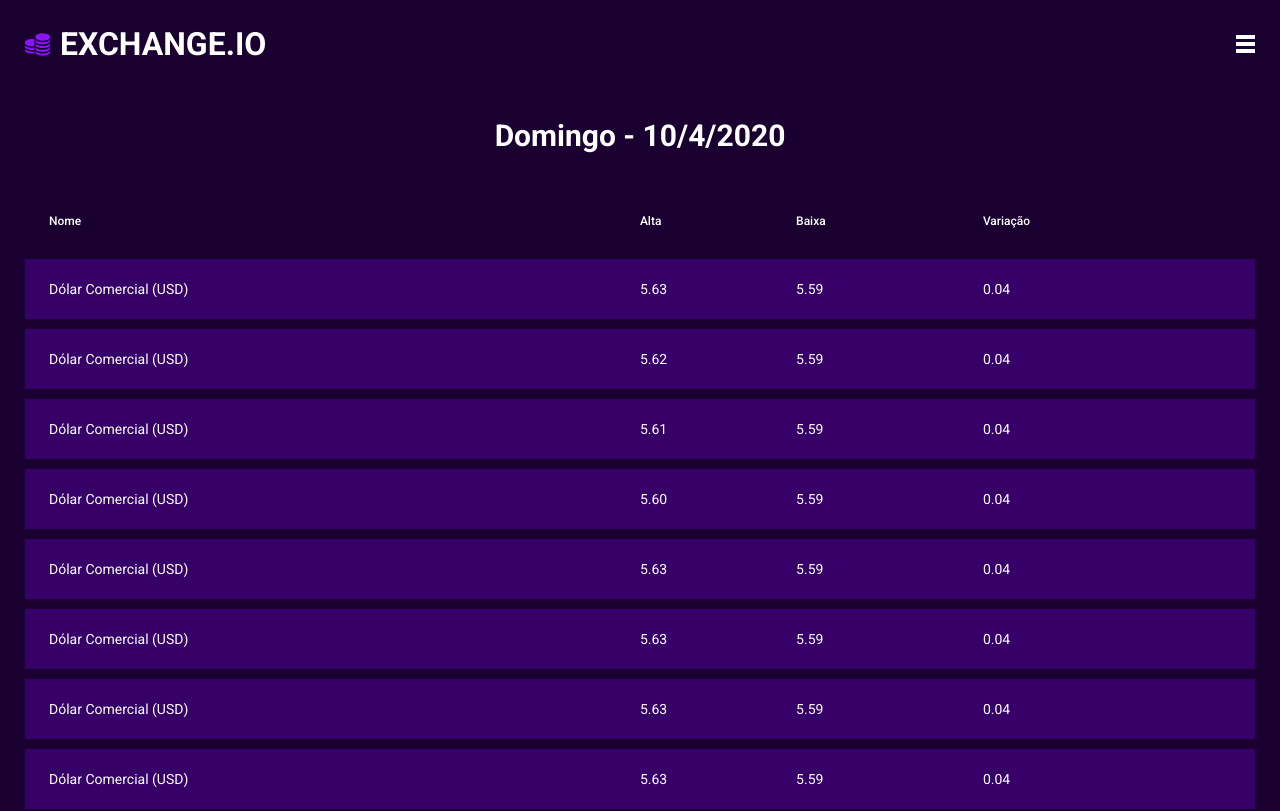
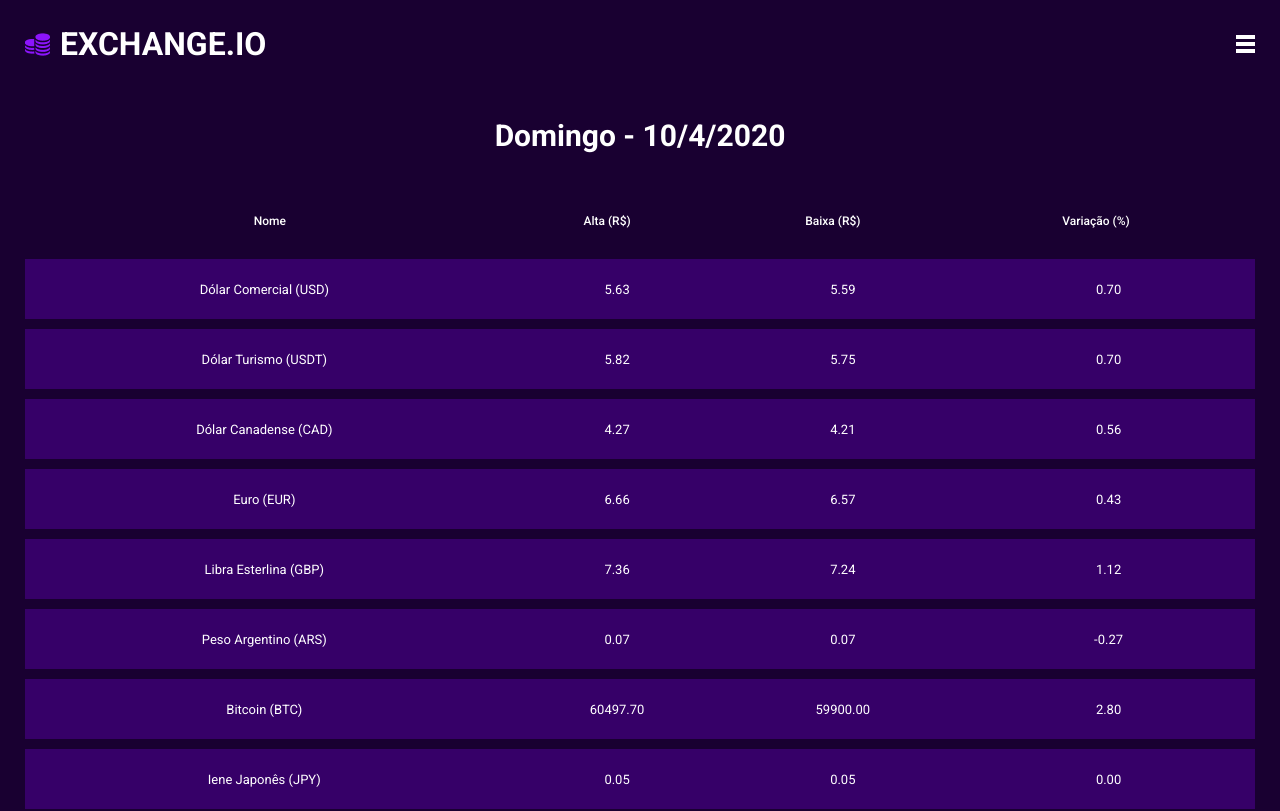
Before and after one commit to lucas-oliveira-viana/app-exchange-angular, an Angular app: page / in a window 1280 px wide. Shown: the top 811 px of the page. Built offline with nearby package versions, Linux system fonts and the light colour scheme.

Commit message:
fix modules

```diff
--- a/src/app/app.module.ts
+++ b/src/app/app.module.ts
@@ -1,24 +1,13 @@
-import { BrowserModule } from '@angular/platform-browser';
 import { NgModule } from '@angular/core';
-import { FormsModule } from '@angular/forms';
 import { NavbarModule } from '../components/navbar/navbar.module'
 import { HomeModule } from '../components/home/home.module'
-import { MatTableModule } from '@angular/material/table';
-
 import { AppComponent } from './app.component';
-import { NavbarComponent } from '../components/navbar/navbar.component'
-import { HomeComponent } from '../components/home/home.component';
-import { ValuesComponent } from '../components/values/values.component';
-import { MatSortModule } from '@angular/material/sort'
-import { BrowserAnimationsModule } from '@angular/platform-browser/animations'
 
 @NgModule({
   declarations: [
-    AppComponent, NavbarComponent, HomeComponent, ValuesComponent
+    AppComponent
   ],
-  imports: [
-    BrowserModule, FormsModule, NavbarModule, HomeModule, MatTableModule, MatSortModule, BrowserAnimationsModule
-  ],
+  imports: [NavbarModule, HomeModule],
   providers: [],
   bootstrap: [AppComponent]
 })
--- a/src/components/values/values.component.html
+++ b/src/components/values/values.component.html
@@ -6,17 +6,17 @@
         </ng-container>
 
         <ng-container matColumnDef="high">
-          <th mat-header-cell *matHeaderCellDef mat-sort-header class="head__item"> Alta </th>
+          <th mat-header-cell *matHeaderCellDef mat-sort-header class="head__item"> Alta (R$) </th>
           <td mat-cell *matCellDef="let element"> {{ element.high.toFixed(2) }} </td>
         </ng-container>
 
         <ng-container matColumnDef="low">
-          <th mat-header-cell *matHeaderCellDef mat-sort-header class="head__item"> Baixa </th>
+          <th mat-header-cell *matHeaderCellDef mat-sort-header class="head__item"> Baixa (R$) </th>
           <td mat-cell *matCellDef="let element"> {{ element.low.toFixed(2) }} </td>
         </ng-container>
 
         <ng-container matColumnDef="var">
-          <th mat-header-cell *matHeaderCellDef mat-sort-header class="head__item"> Variação </th>
+          <th mat-header-cell *matHeaderCellDef mat-sort-header class="head__item"> Variação (%) </th>
           <td mat-cell *matCellDef="let element"> {{ element.var.toFixed(2) }} </td>
         </ng-container>
 
--- a/src/components/values/values.component.sass
+++ b/src/components/values/values.component.sass
@@ -16,6 +16,9 @@ td, th
 
 .table__line td
     color: white
+    padding: 5px
+    text-align: center
+    font-size: 13px
 
 .head__item
     color: white
--- a/src/components/values/values.component.ts
+++ b/src/components/values/values.component.ts
@@ -10,16 +10,16 @@ export interface PeriodicElement {
 }
 
 const ELEMENT_DATA: PeriodicElement[] = [
-  {name: `Dólar Comercial (USD)`, high: 5.63, low: 5.59, var: 0.04},
-  {name: `Dólar Comercial (USD)`, high: 5.62, low: 5.59, var: 0.04},
-  {name: `Dólar Comercial (USD)`, high: 5.61, low: 5.59, var: 0.04},
-  {name: `Dólar Comercial (USD)`, high: 5.60, low: 5.59, var: 0.04},
-  {name: `Dólar Comercial (USD)`, high: 5.63, low: 5.59, var: 0.04},
-  {name: `Dólar Comercial (USD)`, high: 5.63, low: 5.59, var: 0.04},
-  {name: `Dólar Comercial (USD)`, high: 5.63, low: 5.59, var: 0.04},
-  {name: `Dólar Comercial (USD)`, high: 5.63, low: 5.59, var: 0.04},
-  {name: `Dólar Comercial (USD)`, high: 5.63, low: 5.59, var: 0.04},
-  {name: `Dólar Comercial (USD)`, high: 5.63, low: 5.59, var: 0.04},
+  {name: `Dólar Comercial (USD)`, high: 5.63, low: 5.59, var: 0.7},
+  {name: `Dólar Turismo (USDT)`, high: 5.82, low: 5.75, var: 0.7},
+  {name: `Dólar Canadense (CAD)`, high: 4.27, low: 4.21, var: 0.56},
+  {name: `Euro (EUR)`, high: 6.66, low: 6.57, var: 0.43},
+  {name: `Libra Esterlina (GBP)`, high: 7.36, low: 7.24, var: 1.12},
+  {name: `Peso Argentino (ARS)`, high: 0.07, low: 0.07, var: -0.27},
+  {name: `Bitcoin (BTC)`, high: 60497.7, low: 59900, var: 2.8},
+  {name: `Iene Japonês (JPY)`, high: 0.05, low: 0.05, var: 0.00},
+  {name: `Yuan Chinês (CNY)`, high: 0.83, low: 0.83, var: 0.00},
+  {name: `Ethereum (ETH)`, high: 6480, low: 6480, var: 0.00},
 ];
 
 @Component({
--- a/src/styles.sass
+++ b/src/styles.sass
@@ -16,5 +16,11 @@ h1
 .mat-sort-header-arrow
     margin: 0 5px 0 3px!important
 
+.mat-sort-header-container
+    justify-content: center
+
 th.mat-header-cell:last-of-type
     padding-right: 5px!important
+
+td.mat-cell:first-of-type
+    padding-right: 12px!important
```
Also changed, not shown: src/components/home/home.module.ts (+8 -4 lines), src/components/navbar/navbar.module.ts (+6 -4 lines).
